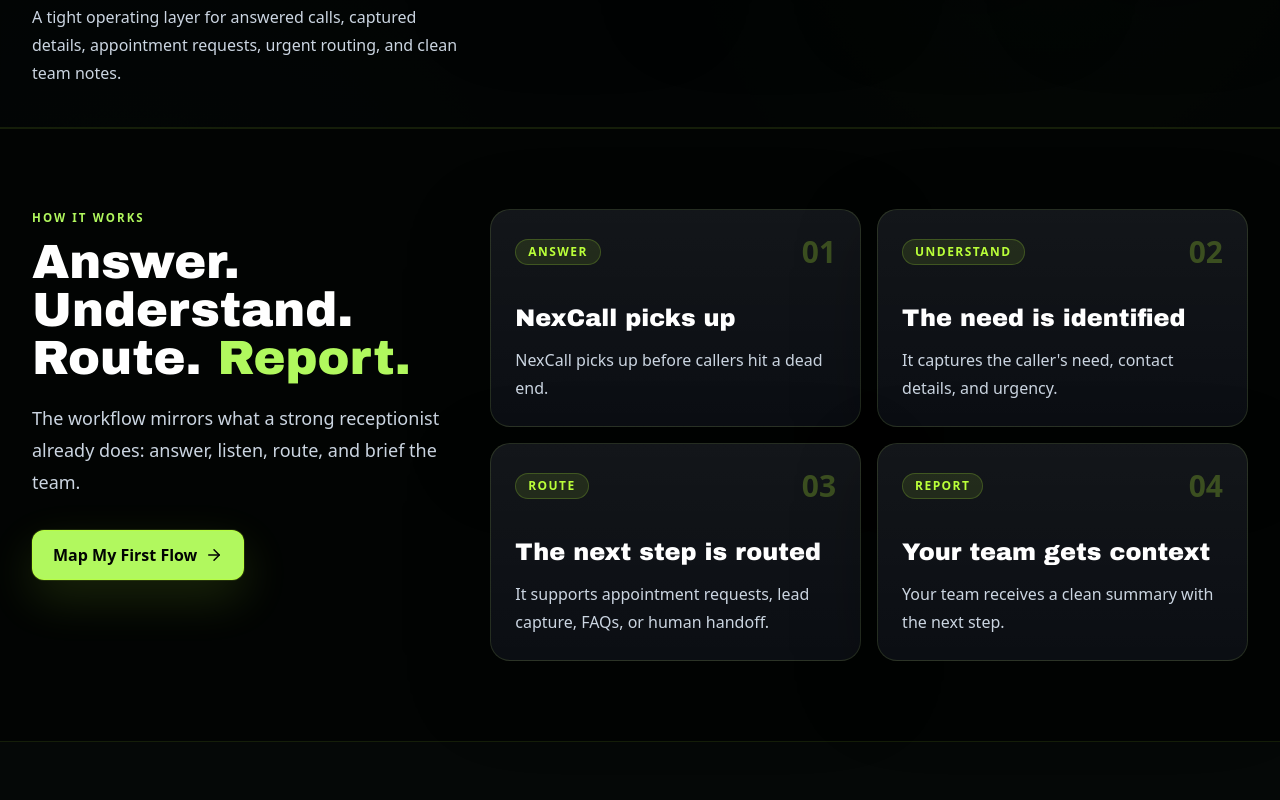
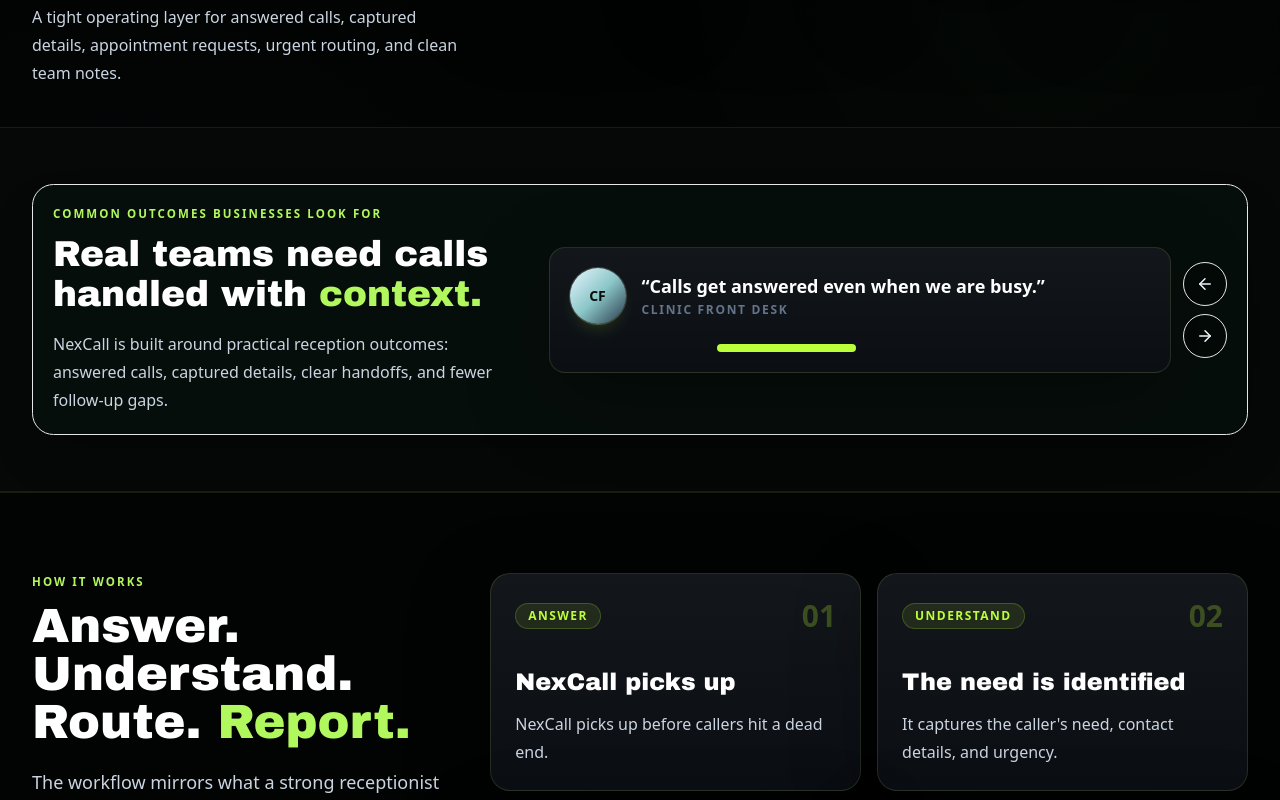
Before and after one commit to jhicoolin/nexcall, a Next.js app: page / in a window 1280 px wide. Shown: the part 1160-1960 px from the top of the page. Built offline with nearby package versions, Linux system fonts and the light colour scheme; no server answers.

Commit message:
Fix NexCall frontend interactions and launch UI

```diff
--- a/app/checkout/cancel/page.tsx
+++ b/app/checkout/cancel/page.tsx
@@ -26,7 +26,7 @@
             Back to Plans
           </Link>
           <Link
-            href="/#lead"
+            href="/?demo=1"
             className="system-button-primary inline-flex min-h-12 items-center justify-center gap-2 rounded-xl px-6 py-3 font-black transition hover:-translate-y-0.5 focus:outline-none focus:ring-4 focus:ring-[#baff39]/25"
           >
             <Phone size={18} aria-hidden="true" />
--- a/app/page.tsx
+++ b/app/page.tsx
@@ -3,6 +3,7 @@
 import { motion } from "framer-motion";
 import Image from "next/image";
 import {
+  ArrowLeft,
   ArrowRight,
   Bot,
   CalendarCheck,
@@ -296,17 +297,26 @@
 export default function Home() {
   const [isOutboundModalOpen, setIsOutboundModalOpen] = useState(false);
 
+  useEffect(() => {
+    const params = new URLSearchParams(window.location.search);
+    if (params.get("demo") === "1") {
+      setIsOutboundModalOpen(true);
+      window.history.replaceState(null, "", `${window.location.pathname}${window.location.hash}`);
+    }
+  }, []);
+
   return (
     <main className="system-shell min-h-screen w-full overflow-hidden text-slate-50">
       <Header onCallDemo={() => setIsOutboundModalOpen(true)} />
       <Hero onCallDemo={() => setIsOutboundModalOpen(true)} />
       <TrustSignalBar />
+      <HumanTrustStrip />
       <HowItWorks />
       <JobsDone />
       <VoiceAgentDemos onCallDemo={() => setIsOutboundModalOpen(true)} />
       <Pricing />
       <FAQSection />
-      <ClosingLeadCapture />
+      <ClosingLeadCapture onCallDemo={() => setIsOutboundModalOpen(true)} />
       <Footer />
       <LiveChatDock onCallDemo={() => setIsOutboundModalOpen(true)} />
       <OutboundCallModal open={isOutboundModalOpen} onClose={() => setIsOutboundModalOpen(false)} />
@@ -363,7 +373,7 @@
             type="button"
             onClick={() => setMobileOpen((current) => !current)}
             className="system-button-primary flex h-11 w-11 items-center justify-center rounded-xl transition focus:outline-none focus:ring-4 focus:ring-[#baff39]/25 md:hidden"
-            aria-label="Open navigation menu"
+            aria-label={mobileOpen ? "Close navigation menu" : "Open navigation menu"}
             aria-expanded={mobileOpen}
           >
             {mobileOpen ? <X size={19} aria-hidden="true" /> : <Menu size={20} aria-hidden="true" />}
@@ -936,6 +946,125 @@
           ))}
         </div>
       </div>
+    </section>
+  );
+}
+
+function HumanTrustStrip() {
+  const outcomes = [
+    {
+      quote: "Fewer missed calls. Faster follow-up.",
+      role: "Local service team",
+      initials: "LS",
+      color: "from-[#baff39] via-[#7fdc75] to-[#476e7a]"
+    },
+    {
+      quote: "Calls get answered even when we are busy.",
+      role: "Clinic front desk",
+      initials: "CF",
+      color: "from-[#e7f7ff] via-[#8bc6c8] to-[#263848]"
+    },
+    {
+      quote: "Cleaner handoffs. Less chaos.",
+      role: "Appointment-heavy office",
+      initials: "AO",
+      color: "from-[#d7ff70] via-[#5f8c79] to-[#141a20]"
+    },
+    {
+      quote: "Our front desk finally has backup.",
+      role: "Owner-led business",
+      initials: "OB",
+      color: "from-[#f4f7ea] via-[#9db871] to-[#1f2b20]"
+    }
+  ];
+  const [active, setActive] = useState(0);
+  const activeOutcome = outcomes[active] || outcomes[0];
+
+  useEffect(() => {
+    const prefersReducedMotion = window.matchMedia("(prefers-reduced-motion: reduce)").matches;
+    if (prefersReducedMotion) {
+      return undefined;
+    }
+
+    const interval = window.setInterval(() => {
+      setActive((current) => (current + 1) % outcomes.length);
+    }, 4200);
+
+    return () => window.clearInterval(interval);
+  }, [outcomes.length]);
+
+  const move = (direction: -1 | 1) => {
+    setActive((current) => (current + direction + outcomes.length) % outcomes.length);
+  };
+
+  return (
+    <section className="border-b border-[#baff39]/10 bg-[#050807] py-10 sm:py-14" aria-labelledby="human-trust-title">
+      <motion.div {...sectionMotion} className="mx-auto max-w-7xl px-4 sm:px-6 lg:px-8">
+        <div className="grid gap-6 rounded-[1.35rem] border border-[#baff39]/12 bg-[#07100d]/80 p-4 shadow-2xl shadow-black/25 sm:p-5 lg:grid-cols-[0.82fr_1.18fr] lg:items-center">
+          <div>
+            <p className="system-label">Common outcomes businesses look for</p>
+            <h2 id="human-trust-title" className="mt-3 max-w-lg text-3xl font-black text-white sm:text-4xl">
+              Real teams need calls handled with <span className="accent-text">context.</span>
+            </h2>
+            <p className="mt-4 max-w-xl leading-7 text-slate-300">
+              NexCall is built around practical reception outcomes: answered calls,
+              captured details, clear handoffs, and fewer follow-up gaps.
+            </p>
+          </div>
+
+          <div className="grid gap-3 sm:grid-cols-[1fr_auto] sm:items-center">
+            <div className="system-card rounded-2xl p-4 sm:p-5" aria-live="polite">
+              <div className="flex items-center gap-4">
+                <div
+                  role="img"
+                  aria-label={`${activeOutcome.role} representative placeholder`}
+                  className={`grid h-14 w-14 shrink-0 place-items-center rounded-full bg-gradient-to-br ${activeOutcome.color} text-sm font-black text-[#061008] shadow-lg shadow-[#baff39]/10 ring-1 ring-white/20`}
+                >
+                  {activeOutcome.initials}
+                </div>
+                <div>
+                  <p className="text-lg font-black leading-6 text-white">&ldquo;{activeOutcome.quote}&rdquo;</p>
+                  <p className="mt-1 text-xs font-black uppercase tracking-[0.14em] text-slate-500">
+                    {activeOutcome.role}
+                  </p>
+                </div>
+              </div>
+              <div className="mt-5 grid gap-2 sm:grid-cols-4">
+                {outcomes.map((outcome, index) => (
+                  <button
+                    key={outcome.role}
+                    type="button"
+                    onClick={() => setActive(index)}
+                    aria-label={`Show outcome: ${outcome.quote}`}
+                    aria-pressed={active === index}
+                    className={`h-2 rounded-full transition focus:outline-none focus:ring-4 focus:ring-[#baff39]/20 ${
+                      active === index ? "bg-[#baff39]" : "bg-white/14 hover:bg-white/28"
+                    }`}
+                  />
+                ))}
+              </div>
+            </div>
+            <div className="flex gap-2 sm:flex-col">
+              <button
+                type="button"
+                onClick={() => move(-1)}
+                className="grid h-11 w-11 place-items-center rounded-full border border-[#baff39]/18 bg-black/30 text-slate-100 transition hover:-translate-y-0.5 hover:border-[#baff39]/45 hover:text-[#baff39] focus:outline-none focus:ring-4 focus:ring-[#baff39]/20"
+                aria-label="Previous outcome"
+              >
+                <ArrowLeft size={18} aria-hidden="true" />
+              </button>
+              <button
+                type="button"
+                onClick={() => move(1)}
+                className="grid h-11 w-11 place-items-center rounded-full border border-[#baff39]/18 bg-black/30 text-slate-100 transition hover:-translate-y-0.5 hover:border-[#baff39]/45 hover:text-[#baff39] focus:outline-none focus:ring-4 focus:ring-[#baff39]/20"
+                aria-label="Next outcome"
+              >
+                <ArrowRight size={18} aria-hidden="true" />
+              </button>
+            </div>
+          </div>
+        </div>
+      </motion.div>
     </section>
   );
 }
@@ -1370,6 +1499,7 @@
 }
 
 function FAQSection() {
+  const [openFaqs, setOpenFaqs] = useState<Record<string, boolean>>({});
   const faqs = [
     {
       question: "What does NexCall do?",
@@ -1426,25 +1556,49 @@
           Everything a practical buyer asks <span className="accent-text">before going live.</span>
         </h2>
         <div className="mt-10 grid gap-3">
-          {faqs.map((faq) => (
-            <details key={faq.question} className="system-card group rounded-2xl p-5">
-              <summary className="flex cursor-pointer list-none items-center justify-between gap-4 text-lg font-black text-white">
-                <span className="flex items-center gap-3">
-                  <HelpCircle className="shrink-0 text-[#baff39]" size={21} aria-hidden="true" />
-                  {faq.question}
-                </span>
-                <ChevronRight className="shrink-0 transition group-open:rotate-90" size={20} aria-hidden="true" />
-              </summary>
-              <p className="mt-4 leading-7 text-slate-300">{faq.answer}</p>
-            </details>
-          ))}
+          {faqs.map((faq, index) => {
+            const isOpen = Boolean(openFaqs[faq.question]);
+            const panelId = `faq-panel-${index}`;
+
+            return (
+              <div key={faq.question} className="system-card group rounded-2xl p-5">
+                <button
+                  type="button"
+                  aria-expanded={isOpen}
+                  aria-controls={panelId}
+                  onClick={() => {
+                    setOpenFaqs((current) => ({
+                      ...current,
+                      [faq.question]: !isOpen
+                    }));
+                  }}
+                  className="flex w-full cursor-pointer list-none items-center justify-between gap-4 text-left text-lg font-black text-white focus:outline-none focus:ring-4 focus:ring-[#baff39]/20"
+                >
+                  <span className="flex items-center gap-3">
+                    <HelpCircle className="shrink-0 text-[#baff39]" size={21} aria-hidden="true" />
+                    {faq.question}
+                  </span>
+                  <ChevronRight
+                    className={`shrink-0 transition ${isOpen ? "rotate-90" : ""}`}
+                    size={20}
+                    aria-hidden="true"
+                  />
+                </button>
+                {isOpen ? (
+                  <p id={panelId} className="mt-4 leading-7 text-slate-300">
+                    {faq.answer}
+                  </p>
+                ) : null}
+              </div>
+            );
+          })}
         </div>
       </motion.div>
     </section>
   );
 }
 
-function ClosingLeadCapture() {
+function ClosingLeadCapture({ onCallDemo }: { onCallDemo: () => void }) {
   const [step, setStep] = useState(0);
   const [leadError, setLeadError] = useState("");
   const {
@@ -1587,6 +1741,23 @@
             Try a real demo call or choose the plan that fits your call flow. The
             first step is simple: tell us your business type and where Nexa should call.
           </p>
+          <div className="mt-7 flex flex-col gap-3 sm:flex-row">
+            <button
+              type="button"
+              onClick={onCallDemo}
+              className="system-button-primary inline-flex min-h-12 items-center justify-center gap-2 rounded-xl px-5 py-3 font-black transition hover:-translate-y-0.5 focus:outline-none focus:ring-4 focus:ring-[#baff39]/25"
+            >
+              <Phone size={18} aria-hidden="true" />
+              Try Demo Call
+            </button>
+            <a
+              href="#pricing"
+              className="system-button-secondary inline-flex min-h-12 items-center justify-center gap-2 rounded-xl px-5 py-3 font-black transition hover:-translate-y-0.5 hover:border-[#baff39]/30 hover:text-[#baff39] focus:outline-none focus:ring-4 focus:ring-[#baff39]/15"
+            >
+              View Plans
+              <ArrowRight size={17} aria-hidden="true" />
+            </a>
+          </div>
           <p className="mt-4 rounded-2xl border border-[#baff39]/20 bg-[#baff39]/10 p-4 text-sm font-bold leading-6 text-[#eaffb8]">
             Takes about 60 seconds. No card required for the demo request.
           </p>
@@ -2037,7 +2208,7 @@
     <footer className="border-t border-[#baff39]/10 bg-[#020403] px-4 py-12 sm:px-6 lg:px-8">
       <div className="mx-auto grid max-w-7xl gap-10 text-sm text-slate-400 md:grid-cols-[1.4fr_0.8fr_0.9fr_1fr]">
         <div>
-          <div className="flex items-center gap-4">
+          <a href="#top" className="flex w-fit items-center gap-4 transition hover:text-[#baff39]" aria-label="NexCall home">
             <span className="brand-mark-shell relative h-12 w-12">
               <Image
                 src={brandAssets.mark}
@@ -2051,7 +2222,7 @@
               <p className="font-black text-white">NexCall</p>
               <p className="mt-1">AI receptionist coverage with clear handoffs to real people.</p>
             </div>
-          </div>
+          </a>
           <p className="mt-5 max-w-sm leading-7">
             NexCall answers when your team cannot, captures the details, helps move
             the next step forward, and sends clean notes.
@@ -2071,7 +2242,9 @@
           <p className="font-black text-white">Services</p>
           <div className="mt-4 grid gap-3">
             {serviceLinks.map((item) => (
-              <span key={item}>{item}</span>
+              <a key={item} href="#services" className="transition hover:text-[#baff39]">
+                {item}
+              </a>
             ))}
           </div>
         </div>
```
Also changed, not shown: app/api/leads/route.ts (+13 -3 lines).
